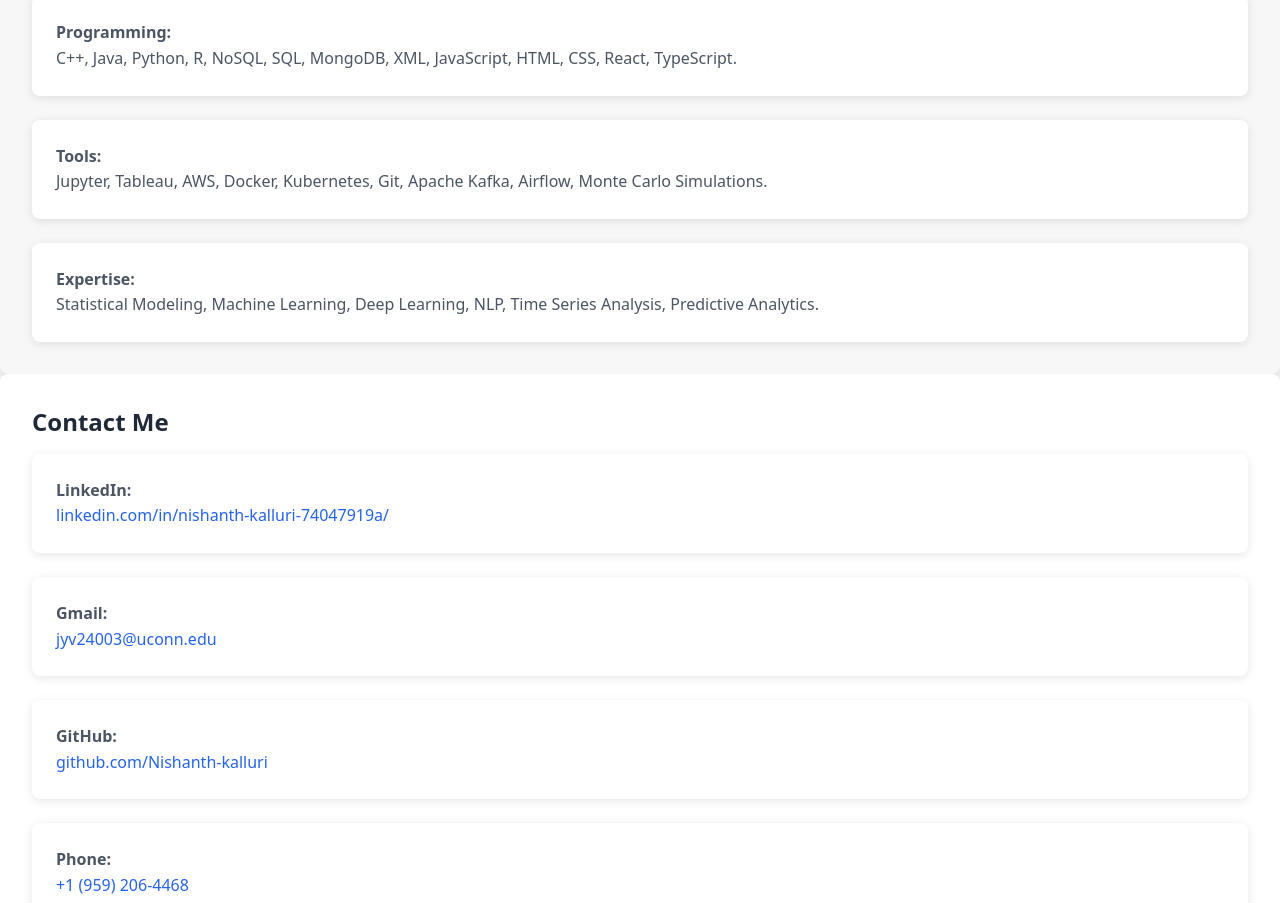
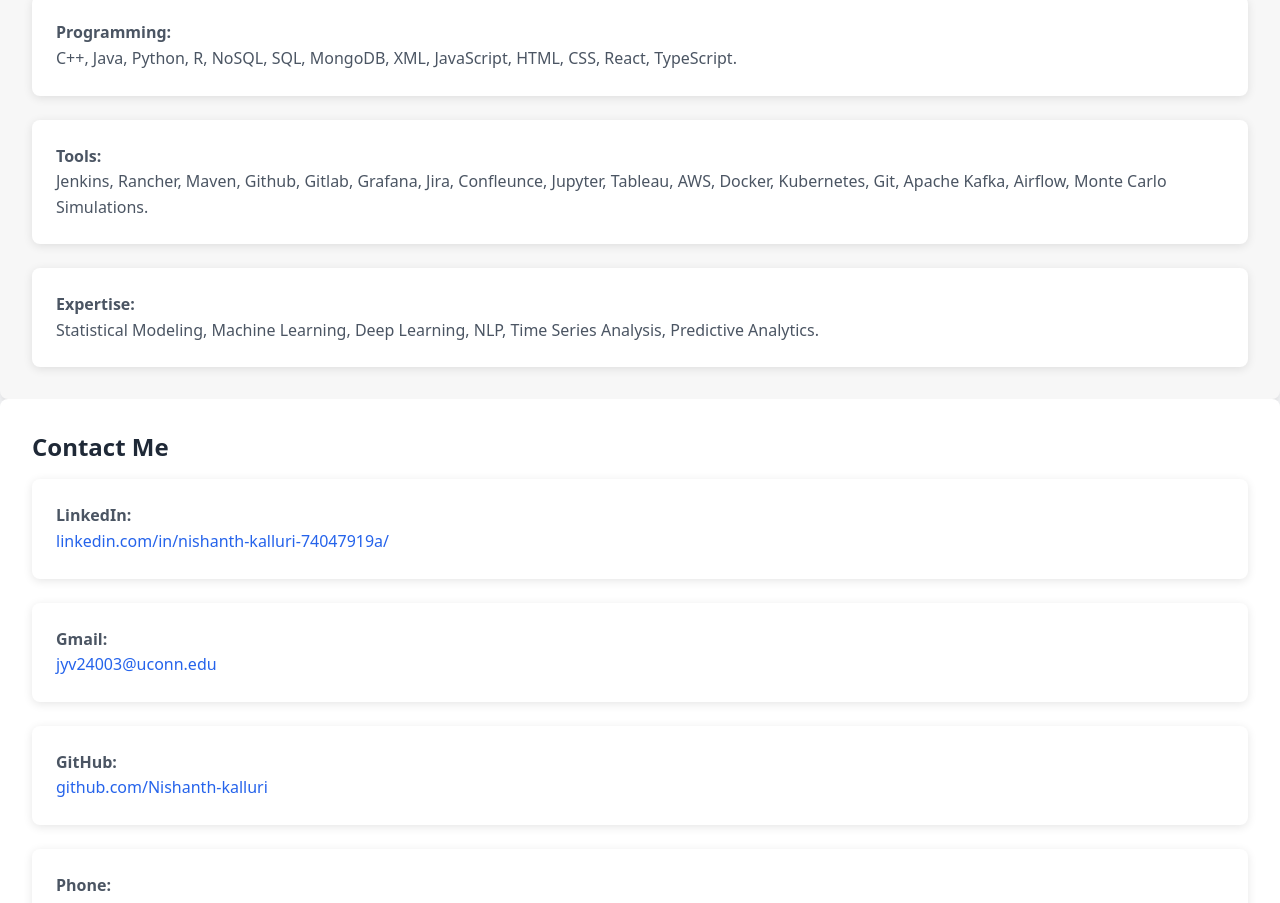
Before and after one commit to Nishanth-kalluri/Nishanth-kalluri.github.io, a Next.js app in the folder nextjs-app/: page / in a window 1280 px wide. Shown: the part 3680-4583 px from the top of the page. Built offline with nearby package versions, Linux system fonts and the light colour scheme.

Commit message:
added Tools skills

```diff
--- a/nextjs-app/src/app/page.tsx
+++ b/nextjs-app/src/app/page.tsx
@@ -164,7 +164,7 @@
         >
           <ul className="space-y-6">
             <li><strong className="transition-all duration-300 hover:scale-105 hover:shadow-xl">Programming:</strong> C++, Java, Python, R, NoSQL, SQL, MongoDB, XML, JavaScript, HTML, CSS, React, TypeScript.<br /></li>
-            <li><strong className="transition-all duration-300 hover:scale-105 hover:shadow-xl">Tools:</strong> Jupyter, Tableau, AWS, Docker, Kubernetes, Git, Apache Kafka, Airflow, Monte Carlo Simulations.<br /></li>
+            <li><strong className="transition-all duration-300 hover:scale-105 hover:shadow-xl">Tools:</strong> Jenkins, Rancher, Maven, Github, Gitlab, Grafana, Jira, Confleunce, Jupyter, Tableau, AWS, Docker, Kubernetes, Git, Apache Kafka, Airflow, Monte Carlo Simulations.<br /></li>
             <li><strong className="transition-all duration-300 hover:scale-105 hover:shadow-xl">Expertise:</strong> Statistical Modeling, Machine Learning, Deep Learning, NLP, Time Series Analysis, Predictive Analytics.</li>
           </ul>
         </Section>
```
